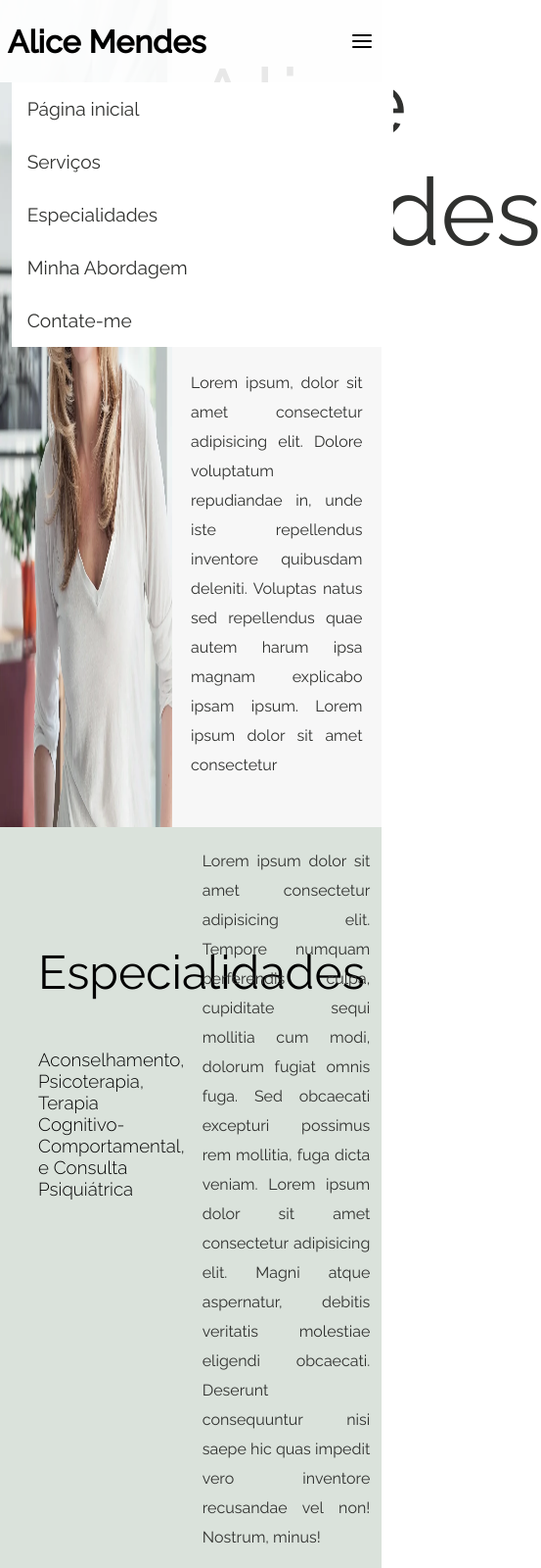
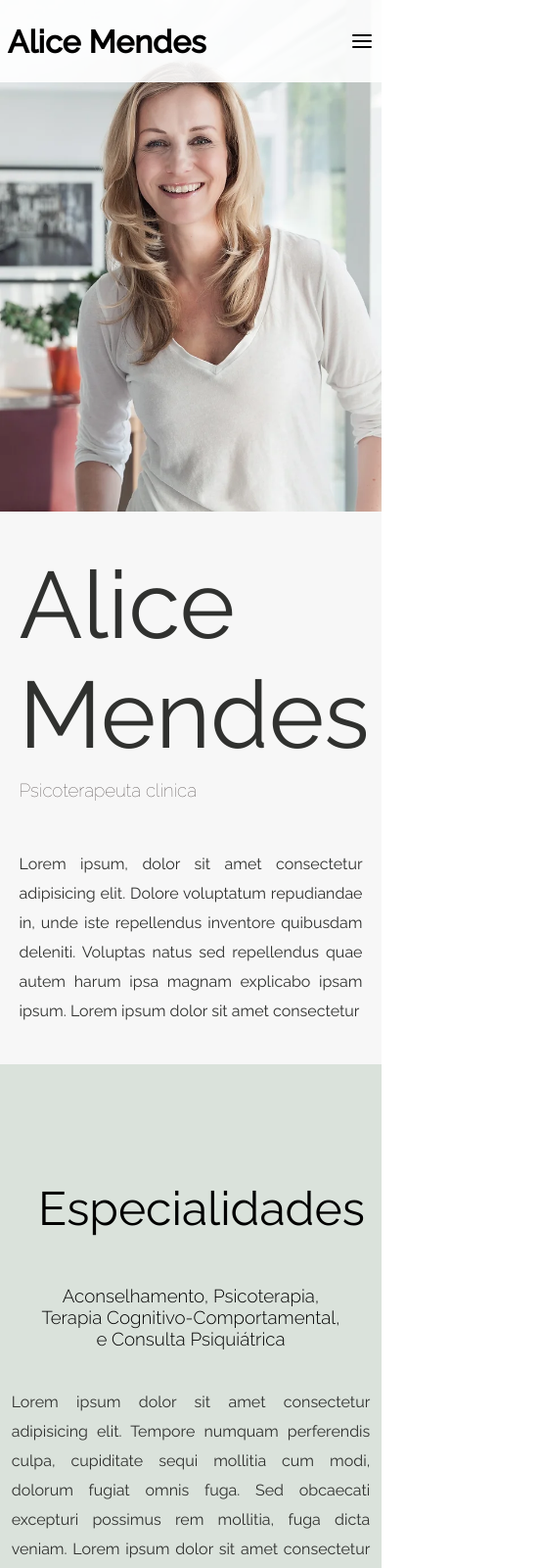
Before and after one commit to MissSilveira/Website-Clone---psychoterapy, a plain HTML site: page index.html in a window 390 px wide. Shown: the top 1600 px of the page at 98% size, 553 px wide, since content can reach past the window. Drawn offline with Linux system fonts and the light colour scheme.

Commit message:
add responsividade

```diff
--- a/css/style.css
+++ b/css/style.css
@@ -35,13 +35,13 @@ menu{
 menu nav{
     display: flex;
     justify-content: right;
-    width: 75%;
+    min-width: 75%;
 }
 
 menu nav ul{
     width: inherit;
     display: flex;
-    justify-content: space-between;
+    gap: 25px;
 }
 
 menu nav ul li{
@@ -83,7 +83,6 @@ menu nav ul li a:hover{
 
 .inicial{
     width: 100%;
-    height: 100vh;
     display: flex;
     align-items: center;
 }
@@ -95,7 +94,6 @@ menu nav ul li a:hover{
 
 .inicial-apres{
     width:  55%;
-    height: 100vh;
     background-color: rgb(247, 247, 247);
     display: flex;
     justify-content: center;
@@ -131,7 +129,6 @@ menu nav ul li a:hover{
 
 .especial-left{
     width: 50%;
-    height: 100%;
     display: flex;
     flex-direction: column;
     padding: 5% 10%;
@@ -305,16 +302,16 @@ footer{
         display: flex;
     }
 
-    #menu-nav{
+    menu nav{
+        display: none;
+    }
+
+    .menu-drop{
+        display: flex;
         position: fixed;
         top: 10vh; left: 3%;
         width: 100%;
     }
-
-    .menu-drop{
-        display: none;
-    }
-
 
     #nav-ul{
         display: flex;
@@ -347,3 +344,42 @@ footer{
     }
 
 }
+
+@media  screen and (max-width: 769px){
+    .inicial{
+        flex-direction: column;
+    }
+
+    #img-inicial{
+        min-width: 100%;
+    }
+
+    .inicial-apres{
+        min-width: 100%;
+    }
+
+    .especial{
+        flex-direction: column;
+    }
+
+    .especial-left{
+        min-width: 100%;
+        text-align: center;
+    }
+
+    .especial-right{
+        min-width: 100%;
+    }
+
+    .contact{
+        flex-direction: column-reverse;
+    }
+
+    .contact-right{
+        min-width: 100%;
+    }
+
+    .contact img{
+        align-self: center;
+    }
+}
--- a/js/main.js
+++ b/js/main.js
@@ -1,10 +1,9 @@
 function drop(){
     menu.classList.toggle('menu-drop')
-
 }
 
 let menu = document.getElementById('menu-nav')
 let ul = document.getElementById('nav-ul')
 
 let btnMenu = document.getElementById('menu-click')
-btnMenu.addEventListener('click', drop)
+    .addEventListener('click', drop)
```
